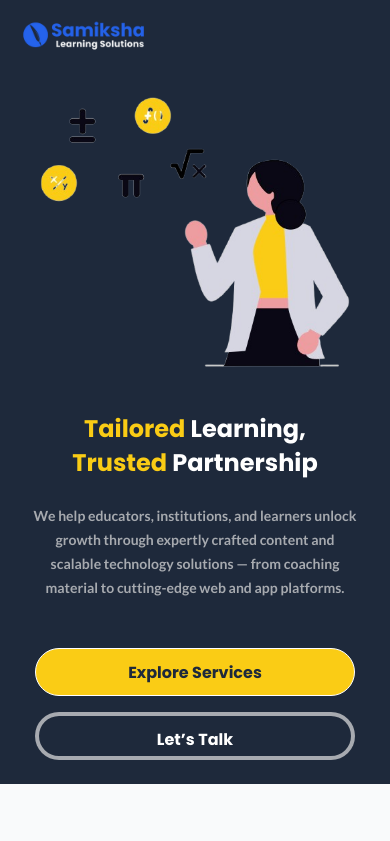
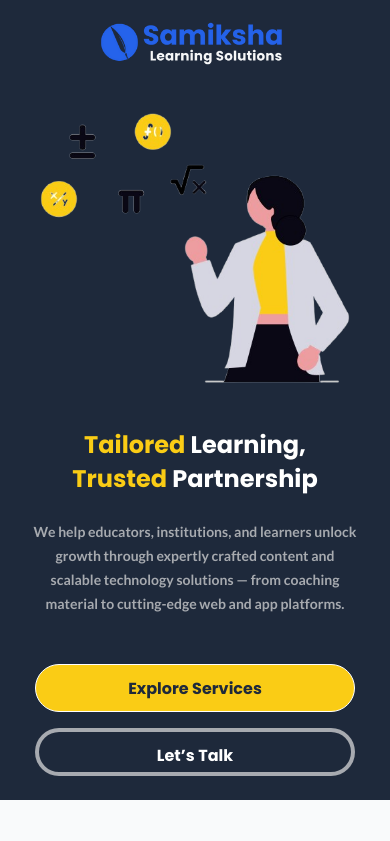
Before and after one commit to dhanushkrishna72/samiksha, a website: page index.html in a window 390 px wide. Shown: the top 841 px of the page. Drawn offline with nearby package versions, Linux system fonts and the light colour scheme.

Commit message:
fixed the nav bar and brought the contents to the middle

```diff
--- a/index.html
+++ b/index.html
@@ -33,7 +33,7 @@
                 <img src="./assets/logo/stacked logo-5.png" class="h-8" alt="Logo" />
 
                 <!-- Nav Links: hidden on mobile, flex from md up -->
-                <div class="hidden md:flex">
+                <div class="md:flex">
                     <ul class="flex items-center gap-5">
                         <li><a href="#hero">Home</a></li>
                         <li><a href="#service">Service</a></li>
--- a/styles/mainPage.css
+++ b/styles/mainPage.css
@@ -521,6 +521,17 @@ body {
 /* Breakpoint: ≤ 768px (tablet portrait / large phones) */
 @media (max-width: 430px) {
   /* Hero Section */
+  #hero nav {
+    display: flex;
+    align-items: center;
+    justify-content: center;
+  }
+  #hero nav img {
+    height: 3rem;
+  }
+  nav > div {
+    display: none;
+  }
   #mainContent {
     flex-direction: column;
     padding: 1rem;
```
